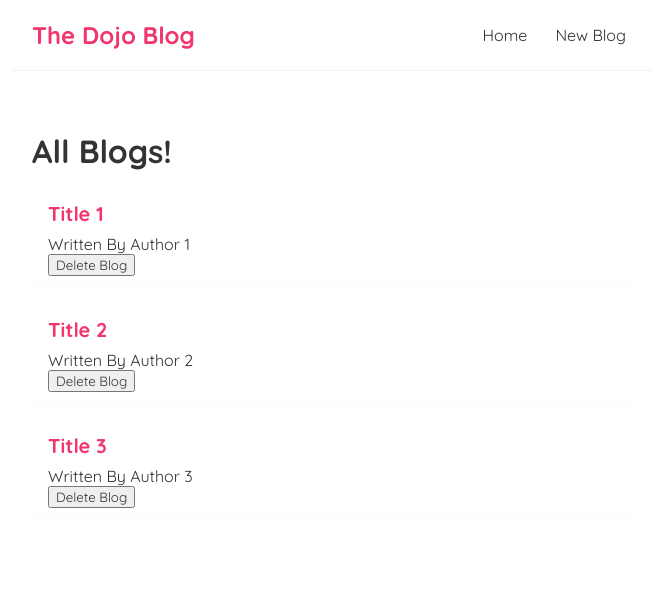
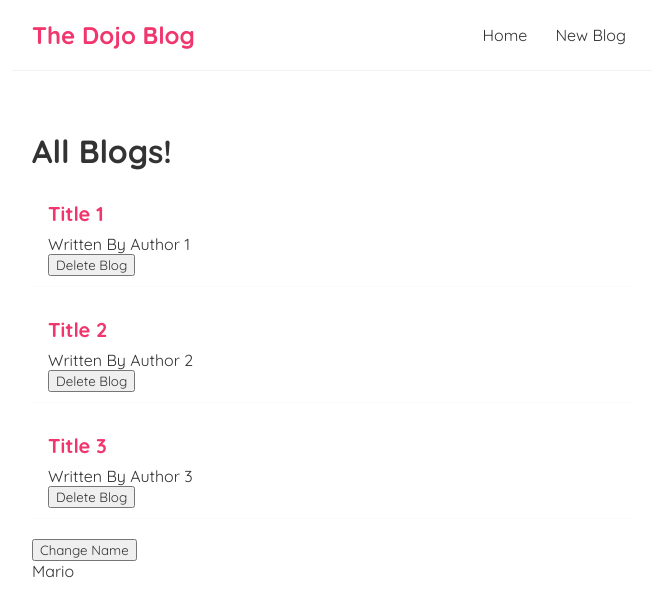
Before and after one commit to pmswami/Blogger, a React (Create React App) app in the folder dojo-blog/: page / in a window 1280 px wide. Shown: the top 616 px of the page, without its empty margins (308-964 px from the left). Built offline with nearby package versions, Linux system fonts and the light colour scheme.

Commit message:
Added React useEffect

```diff
--- a/dojo-blog/src/App.js
+++ b/dojo-blog/src/App.js
@@ -6,13 +6,13 @@
 import React from "react"
 
 function App() {
-  const title="Welcome to the New Blog"
-  const likes=50
+  // const title="Welcome to the New Blog"
+  // const likes=50
   // const person = {
   //   name: "Yoshi",
   //   age: 30
   // }
-  const link = "http://www.google.com/"
+  // const link = "http://www.google.com/"
 
   return (
     <Router>
--- a/dojo-blog/src/Home.js
+++ b/dojo-blog/src/Home.js
@@ -1,4 +1,4 @@
-import { useState } from "react";
+import { useState, useEffect } from "react";
 import React from "react"
 import BlogList from "./BlogList";
 
@@ -13,11 +13,18 @@
         {title: "Title 3", body:"Body 3", author: "Author 3", id:3}
     ])
 
+    const [name, setName] = useState("Mario")
+
     const handleDelete = (id)=>{
         const newBlogs = blogs.filter((blog)=>blog.id!==id)
         setblogs(newBlogs)
     }
 
+    useEffect(()=>{
+        console.log("useEffect ran")
+        // never set states of vars inside useEffect, might end up in infinite loop
+        console.log(name)
+    },[name])
 
     // const handleClick = (event)=>{
     //     // console.log("Hello Ninjas")
@@ -36,6 +43,8 @@
     return (
         <div className="home">
             <BlogList blogs={blogs} title="All Blogs!" handleDelete={handleDelete}/>
+            <button onClick={()=>{setName("Luigi")}}>Change Name</button>
+            <p>{name}</p>
             {/* <BlogList blogs={blogs.filter((blog)=>blog.author==="Author 2")} title="Mario's Blogs!"/> */}
             {/* <div>
                 {blogs.map((blog)=>(
```
